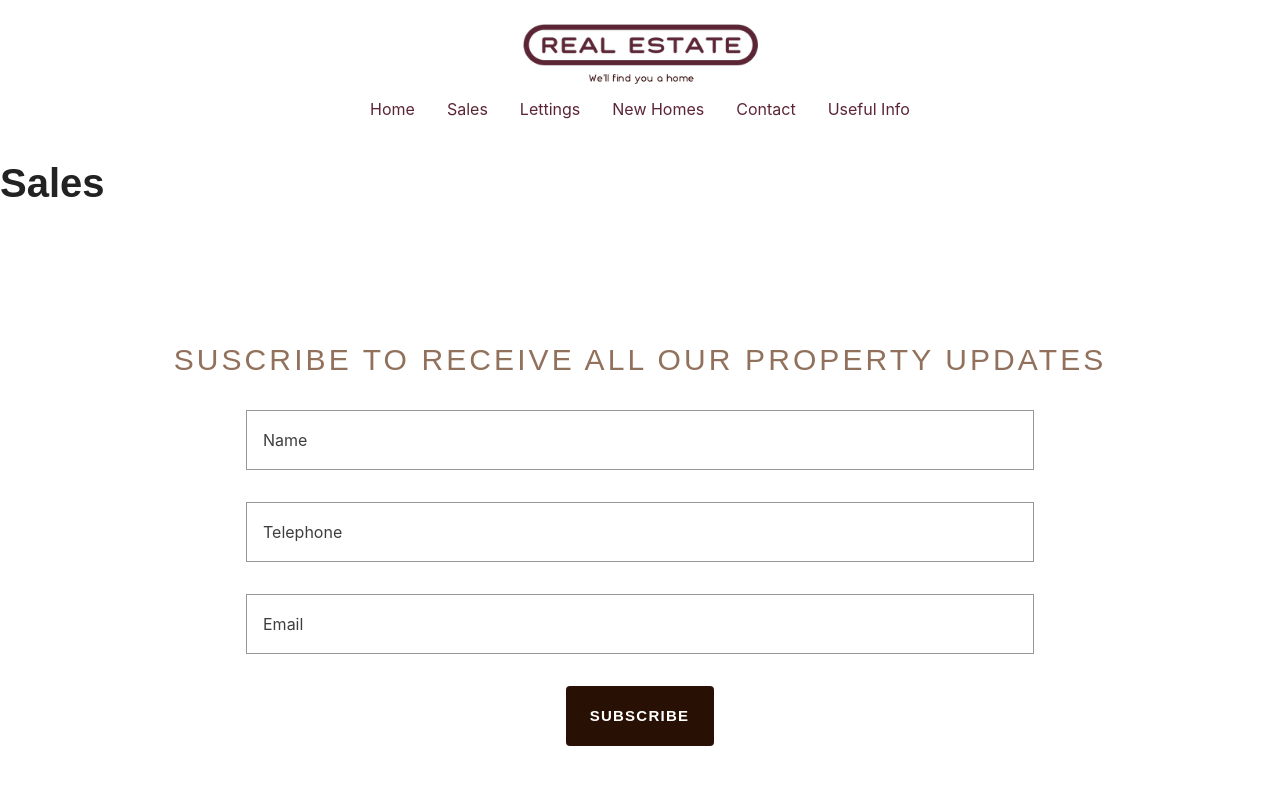
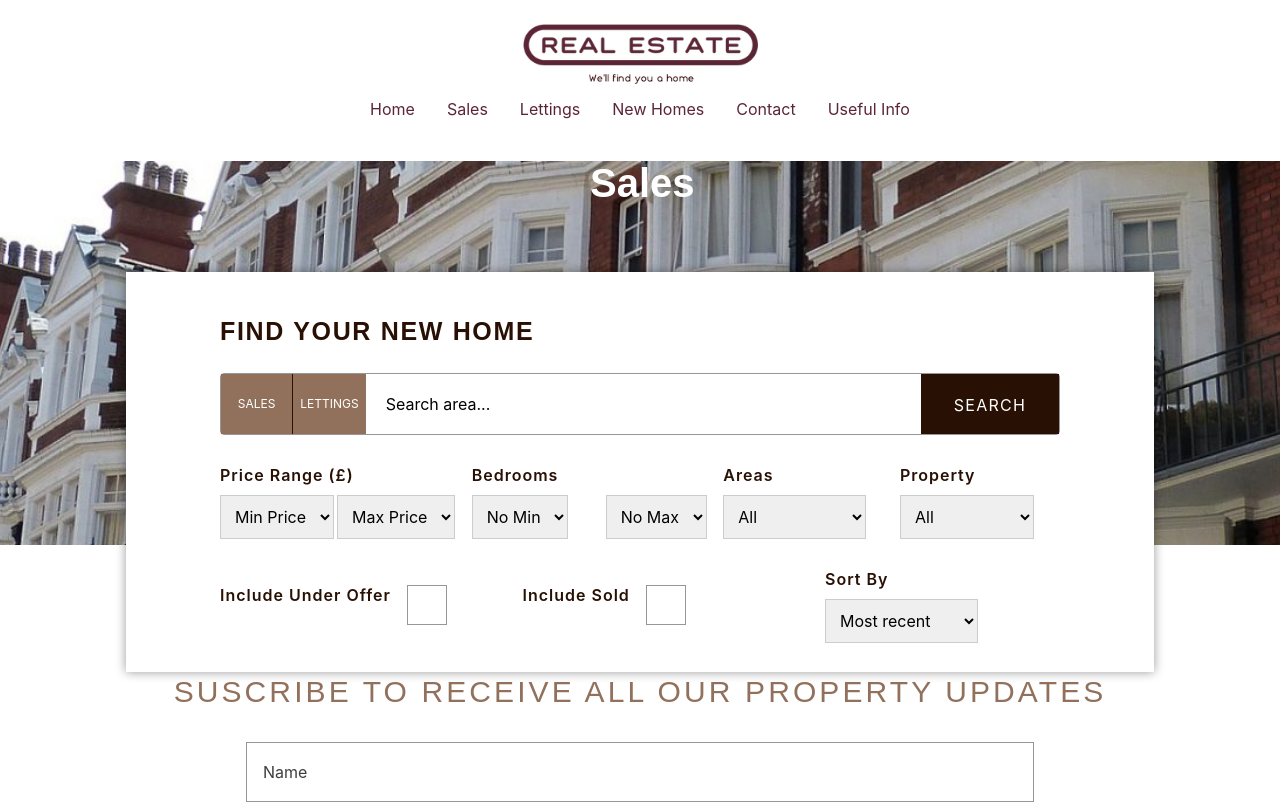
Before and after one commit to ChrisJonathan22/Real-Estate, a React (Create React App) app in the folder root/frontend/: page /sales in a window 1280 px wide. Shown: the top 803 px of the page. Built offline with nearby package versions, Linux system fonts and the light colour scheme; a web font is replaced by a local one.

Commit message:
I've added a hero and search form to the sales page. I've made changes to the hero component to allow it to be used across multiple pages with the image being passed as a prop as well as the page title

```diff
--- /dev/null
+++ b/root/frontend/src/components/Hero/Hero.js
@@ -0,0 +1,15 @@
+import React, { Fragment } from 'react';
+import './Hero.scss';
+import SearchForm from '../SearchForm/SearchForm';
+
+export default function Hero (props){
+    console.log('test', props);
+    return (
+        <Fragment>
+            <div className={`hero_image ${props.page}`} style={{backgroundImage: `url(${props.image})`}}>
+                {props.title ? <h1>{props.title}</h1> : null}
+                <SearchForm page={props.page} />
+            </div>
+        </Fragment>
+    )
+};
--- a/root/frontend/src/components/HomeHero/HomeHero.scss
+++ b/root/frontend/src/components/Hero/Hero.scss
@@ -1,4 +1,5 @@
 @import "../mixins.scss";
+@import "../variables.scss";
 
 .hero_image {
     background-size: cover;
@@ -11,4 +12,16 @@
     @include respond-above(xs) {
         padding: 10em 0;
     }
+
+    h1 {
+        position: absolute;
+        top: 0;
+        left: 50%;
+        margin-left: -50px;
+        color: $white;
+    }
+
+    &.sales {
+        padding: 12em 0;
+    }
 }
--- a/root/frontend/src/components/Home/Home.js
+++ b/root/frontend/src/components/Home/Home.js
@@ -1,5 +1,6 @@
 import React, { Fragment, useState, useEffect } from 'react';
-import HomeHero from '../HomeHero/HomeHero';
+import Hero from '../Hero/Hero';
+import hero_image from '../../Assets/home_hero.jpg';
 import store from '../../store';
 import { ADD_PROPERTIES } from '../../actions/types';
 import axios from 'axios';
@@ -41,7 +42,7 @@ export default function Home () {
 
     return (
         <Fragment>
-            <HomeHero />
+            <Hero page='home' image={hero_image} />
             <ContentSection />
             <HomeProperties />
             <Form />
--- a/root/frontend/src/components/HomeHero/HomeHero.js
+++ /dev/null
@@ -1,14 +0,0 @@
-import React, { Fragment } from 'react';
-import './HomeHero.scss';
-import hero_image from '../../Assets/home_hero.jpg';
-import SearchForm from '../SearchForm/SearchForm';
-
-export default function Home (){
-    return (
-        <Fragment>
-            <div className="hero_image" style={{backgroundImage: `url(${hero_image})`}}>
-                <SearchForm page="Home" />
-            </div>
-        </Fragment>
-    )
-};
--- a/root/frontend/src/components/Sales/Sales.js
+++ b/root/frontend/src/components/Sales/Sales.js
@@ -1,10 +1,12 @@
-import React, { Component, Fragment } from 'react'
+import React, { Component, Fragment } from 'react';
+import Hero from '../Hero/Hero';
+import sales_hero from '../../Assets/sales_hero.jpg';
 
 export default class Sales extends Component {
     render() {
         return (
             <Fragment>
-                <h1>Sales</h1>
+                <Hero page='sales' image={sales_hero} title="Sales" />
             </Fragment>
         )
     }
```
Also changed, not shown: root/frontend/src/Assets/sales_hero.jpg (added).
